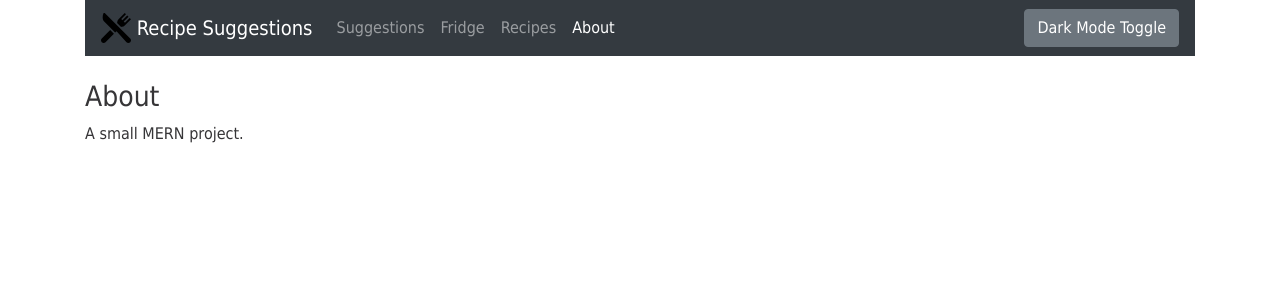
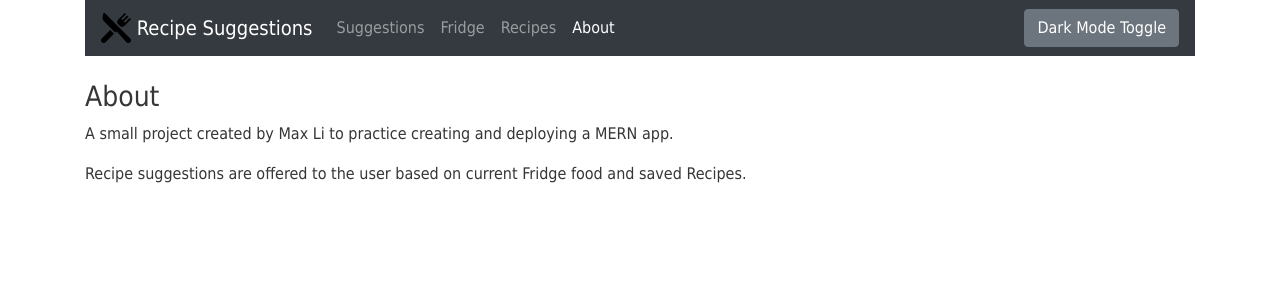
Before and after one commit to maxzli/recipe-suggestions, a React (Create React App) app: page /recipe-suggestions/about in a window 1280 px wide. Shown: the top 300 px of the page. Built offline with nearby package versions, Linux system fonts and the light colour scheme.

Commit message:
prepare for deployment

```diff
--- a/package.json
+++ b/package.json
@@ -25,14 +25,15 @@
     "serve": "^11.3.2",
     "styled-components": "^5.2.0"
   },
+
   "scripts": {
     "start": "react-scripts start",
     "build": "react-scripts build",
     "predeploy": "npm run build",
-    "deploy": "gh-pages -d build",
     "test": "react-scripts test",
     "eject": "react-scripts eject"
   },
+
   "eslintConfig": {
     "extends": "react-app"
   },
--- a/public/index.html
+++ b/public/index.html
@@ -27,7 +27,7 @@
     <title>Recipe Suggestions</title>
   </head>
   <body>
-    <noscript>You need to enable JavaScript to  run this app.</noscript>
+    <noscript>You need to enable JavaScript to run this app.</noscript>
     <div id="root"></div>
     <!--
       This HTML file is a template.
--- a/src/components/about.js
+++ b/src/components/about.js
@@ -6,7 +6,8 @@ export default class About extends Component {
     return (
       <div>
         <h3>About</h3>
-        <p>A small MERN project.</p>
+        <p>A small project created by Max Li to practice creating and deploying a MERN app.</p>
+        <p>Recipe suggestions are offered to the user based on current Fridge food and saved Recipes.</p>
       </div>
     )
   }
```
